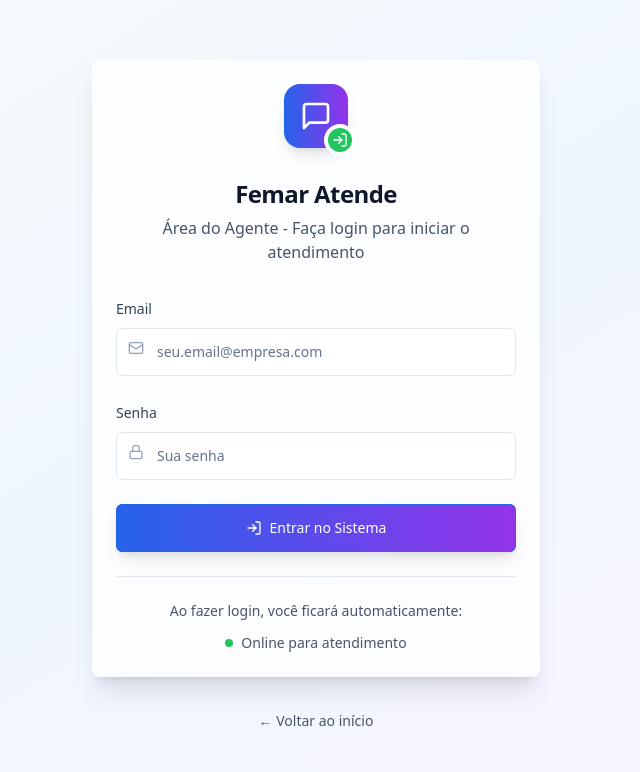
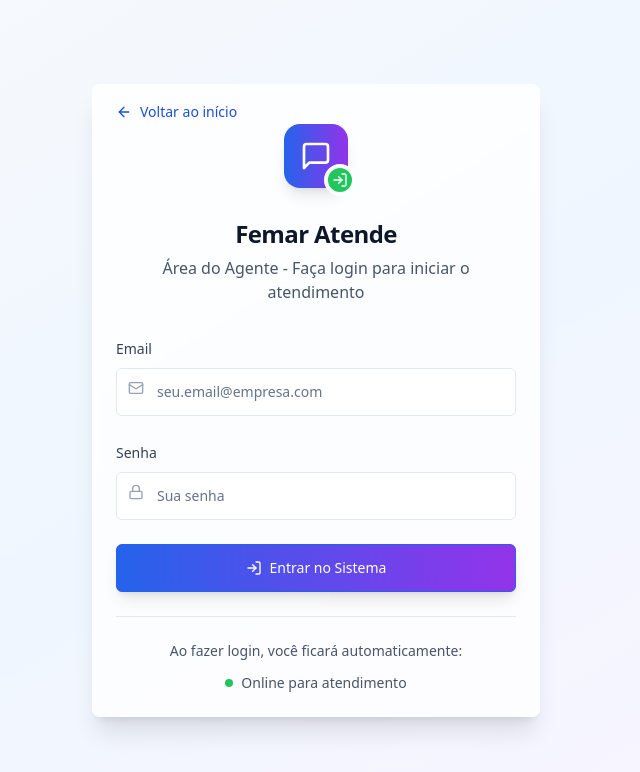
Before and after one commit to vendasf5/chat-connect-agent-hub, a React (Vite) app: page /agent-login in a window 1280 px wide. Shown: the top 772 px of the page, without its empty margins (324-964 px from the left). Built offline with nearby package versions, Linux system fonts and the light colour scheme.

Commit message:
Add back button to login pages
Adds a "back" button to the login and agent login pages, allowing users to navigate back to the index page.

```diff
--- a/src/pages/AgentLogin.tsx
+++ b/src/pages/AgentLogin.tsx
@@ -1,4 +1,3 @@
-
 import { useState } from 'react';
 import { useNavigate } from 'react-router-dom';
 import { Button } from '@/components/ui/button';
@@ -7,7 +6,7 @@ import { Label } from '@/components/ui/label';
 import { Card, CardContent, CardDescription, CardHeader, CardTitle } from '@/components/ui/card';
 import { useToast } from '@/hooks/use-toast';
 import { useAgentAuth } from '@/contexts/AgentAuthContext';
-import { MessageSquare, Mail, Lock, LogIn } from 'lucide-react';
+import { MessageSquare, Mail, Lock, LogIn, ArrowLeft } from 'lucide-react';
 
 const AgentLogin = () => {
   const [email, setEmail] = useState('');
@@ -52,8 +51,18 @@ const AgentLogin = () => {
   return (
     <div className="min-h-screen bg-gradient-to-br from-slate-50 via-blue-50 to-purple-50 flex items-center justify-center p-4">
       <div className="w-full max-w-md">
-        <Card className="border-0 bg-white/80 backdrop-blur-sm shadow-xl">
-          <CardHeader className="text-center pb-8">
+        <Card className="border-0 bg-white/80 backdrop-blur-sm shadow-xl relative">
+          {/* Botão Voltar */}
+          <Button
+            variant="link"
+            onClick={() => navigate('/')}
+            className="absolute left-2 top-2 flex items-center gap-2 text-blue-700 hover:text-blue-900 text-sm"
+          >
+            <ArrowLeft className="w-4 h-4" />
+            Voltar ao início
+          </Button>
+          {/* Espaçamento para não cobrir o botão */}
+          <CardHeader className="text-center pt-10 pb-8">
             <div className="flex items-center justify-center mb-6">
               <div className="relative">
                 <div className="w-16 h-16 bg-gradient-to-r from-blue-600 to-purple-600 rounded-2xl flex items-center justify-center shadow-lg">
@@ -138,16 +147,6 @@ const AgentLogin = () => {
             </div>
           </CardContent>
         </Card>
-
-        <div className="text-center mt-6">
-          <Button
-            variant="link"
-            onClick={() => navigate('/')}
-            className="text-slate-600 hover:text-slate-900"
-          >
-            ← Voltar ao início
-          </Button>
-        </div>
       </div>
     </div>
   );
--- a/src/pages/Auth.tsx
+++ b/src/pages/Auth.tsx
@@ -8,6 +8,7 @@ import { Tabs, TabsContent, TabsList, TabsTrigger } from '@/components/ui/tabs';
 import { useToast } from '@/hooks/use-toast';
 import { supabase } from '@/integrations/supabase/client';
 import { useNavigate } from 'react-router-dom';
+import { ArrowLeft } from 'lucide-react';
 
 const Auth = () => {
   const [isLoading, setIsLoading] = useState(false);
@@ -93,8 +94,17 @@ const Auth = () => {
 
   return (
     <div className="min-h-screen flex items-center justify-center bg-gradient-to-br from-blue-50 to-indigo-100 p-4">
-      <Card className="w-full max-w-md">
-        <CardHeader className="text-center">
+      <Card className="w-full max-w-md relative">
+        {/* Botão Voltar */}
+        <Button
+          variant="link"
+          className="absolute left-2 top-2 flex items-center gap-2 text-blue-700 hover:text-blue-900 text-sm"
+          onClick={() => navigate('/')}
+        >
+          <ArrowLeft className="w-4 h-4" />
+          Voltar ao início
+        </Button>
+        <CardHeader className="text-center pt-10">
           <CardTitle className="text-2xl font-bold">Femar Atende</CardTitle>
           <CardDescription>
             Faça login ou crie sua conta para acessar o sistema
```
